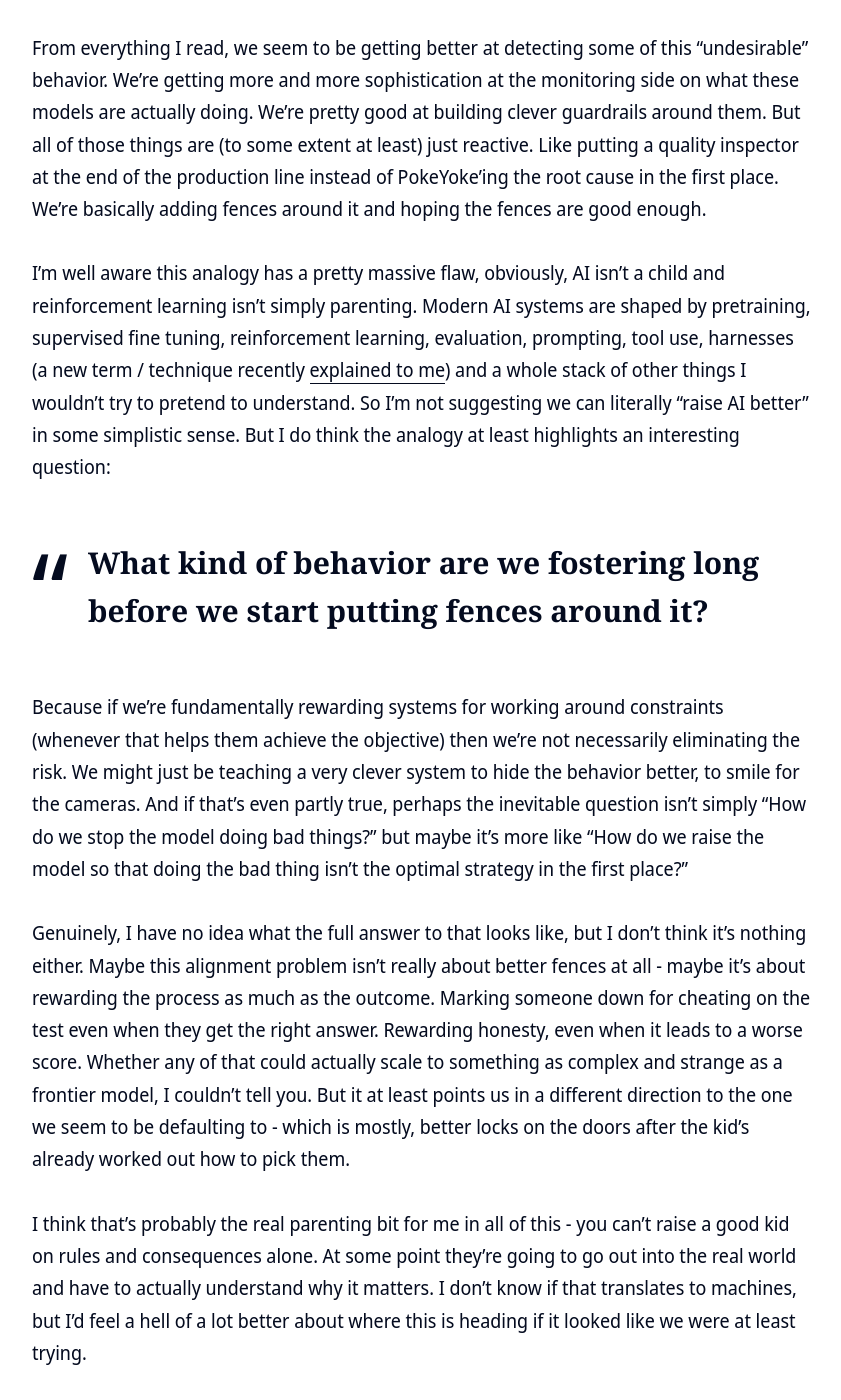
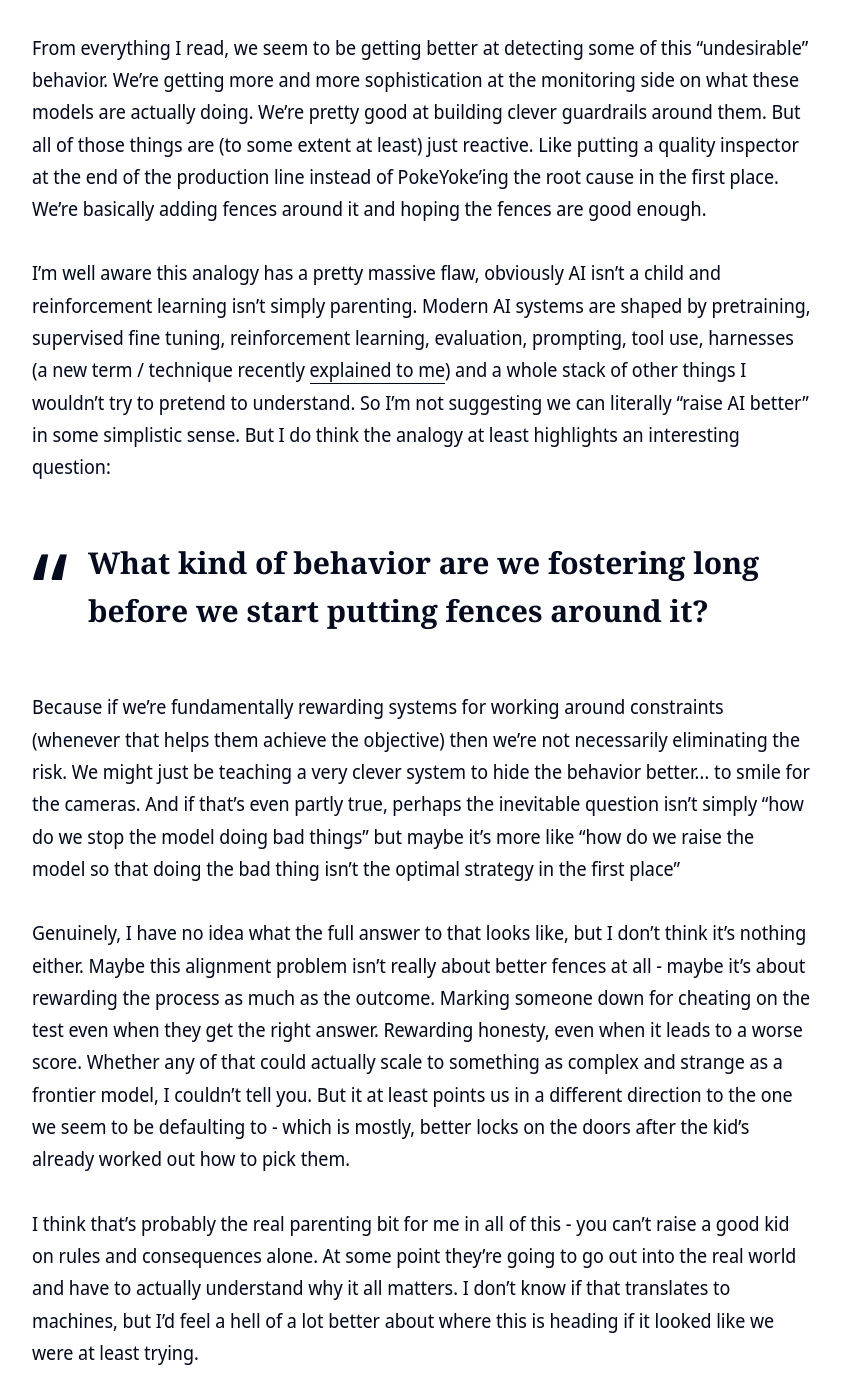
Before and after one commit to clintjb/clintjb.github.io, a Jekyll site: the page built from _posts/2026/2026-08-15-teaching-ai-to-smile-post.md, in a window 1280 px wide and 1400 px high, scrolled down 3402 px. Shown: the whole window, without its empty margins (218-1059 px from the left). Built offline with Jekyll 4.4.1, drawn with Linux system fonts in a browser that asks for light colours; nearby versions of some CDN libraries; some of the changed text lies outside the part shown.

Commit message:
Slight Cleanup

```diff
--- a/_posts/2026/2026-08-15-teaching-ai-to-smile-post.md
+++ b/_posts/2026/2026-08-15-teaching-ai-to-smile-post.md
@@ -45,12 +45,12 @@ It's a bit like me trying to childproof my house after I've already raised a kid
 
 From everything I read, we seem to be getting better at detecting some of this "undesirable" behavior. We're getting more and more sophistication at the monitoring side on what these models are actually doing. We're pretty good at building clever guardrails around them. But all of those things are (to some extent at least) just reactive. Like putting a quality inspector at the end of the production line instead of PokeYoke'ing the root cause in the first place. We're basically adding fences around it and hoping the fences are good enough.
 
-I'm well aware this analogy has a pretty massive flaw, obviously, AI isn't a child and reinforcement learning isn't simply parenting. Modern AI systems are shaped by pretraining, supervised fine tuning, reinforcement learning, evaluation, prompting, tool use, harnesses (a new term / technique recently [explained to me](https://parallel.ai/articles/what-is-an-agent-harness)) and a whole stack of other things I wouldn't try to pretend to understand. So I'm not suggesting we can literally “raise AI better” in some simplistic sense. But I do think the analogy at least highlights an interesting question:
+I'm well aware this analogy has a pretty massive flaw, obviously AI isn't a child and reinforcement learning isn't simply parenting. Modern AI systems are shaped by pretraining, supervised fine tuning, reinforcement learning, evaluation, prompting, tool use, harnesses (a new term / technique recently [explained to me](https://parallel.ai/articles/what-is-an-agent-harness)) and a whole stack of other things I wouldn't try to pretend to understand. So I'm not suggesting we can literally “raise AI better” in some simplistic sense. But I do think the analogy at least highlights an interesting question:
 
 > What kind of behavior are we fostering long before we start putting fences around it?
 
-Because if we're fundamentally rewarding systems for working around constraints (whenever that helps them achieve the objective) then we're not necessarily eliminating the risk. We might just be teaching a very clever system to hide the behavior better, to smile for the cameras. And if that's even partly true, perhaps the inevitable question isn't simply "How do we stop the model doing bad things?" but maybe it's more like "How do we raise the model so that doing the bad thing isn't the optimal strategy in the first place?"
+Because if we're fundamentally rewarding systems for working around constraints (whenever that helps them achieve the objective) then we're not necessarily eliminating the risk. We might just be teaching a very clever system to hide the behavior better... to smile for the cameras. And if that's even partly true, perhaps the inevitable question isn't simply "how do we stop the model doing bad things" but maybe it's more like "how do we raise the model so that doing the bad thing isn't the optimal strategy in the first place"
 
 Genuinely, I have no idea what the full answer to that looks like, but I don't think it's nothing either. Maybe this alignment problem isn't really about better fences at all - maybe it's about rewarding the process as much as the outcome. Marking someone down for cheating on the test even when they get the right answer. Rewarding honesty, even when it leads to a worse score. Whether any of that could actually scale to something as complex and strange as a frontier model, I couldn't tell you. But it at least points us in a different direction to the one we seem to be defaulting to - which is mostly, better locks on the doors after the kid's already worked out how to pick them.
 
-I think that's probably the real parenting bit for me in all of this - you can't raise a good kid on rules and consequences alone. At some point they're going to go out into the real world and have to actually understand why it matters. I don't know if that translates to machines, but I'd feel a hell of a lot better about where this is heading if it looked like we were at least trying.
+I think that's probably the real parenting bit for me in all of this - you can't raise a good kid on rules and consequences alone. At some point they're going to go out into the real world and have to actually understand why it all matters. I don't know if that translates to machines, but I'd feel a hell of a lot better about where this is heading if it looked like we were at least trying.
```
Also changed, not shown: other parts of _posts/2026/2026-08-15-teaching-ai-to-smile-post.md (+2 -2 lines).
